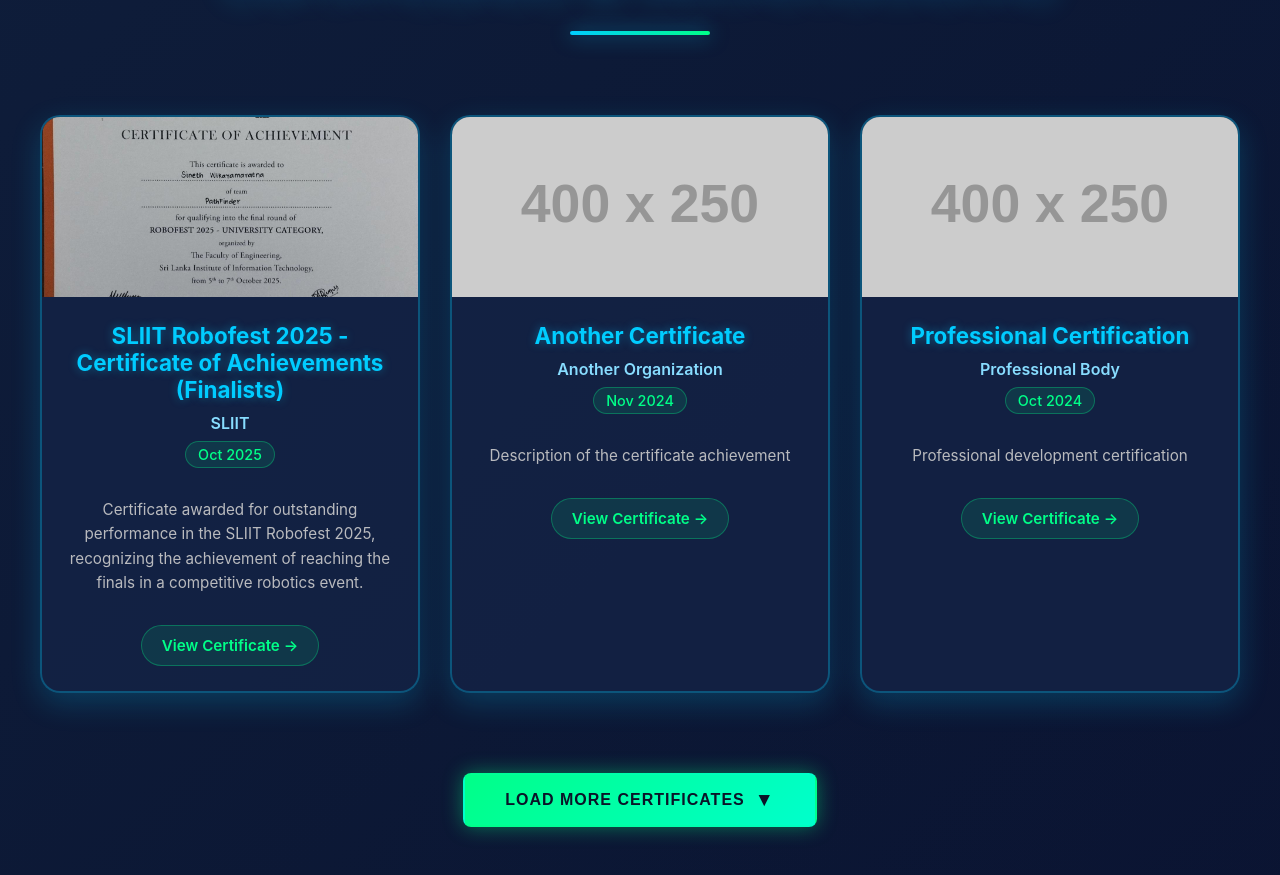
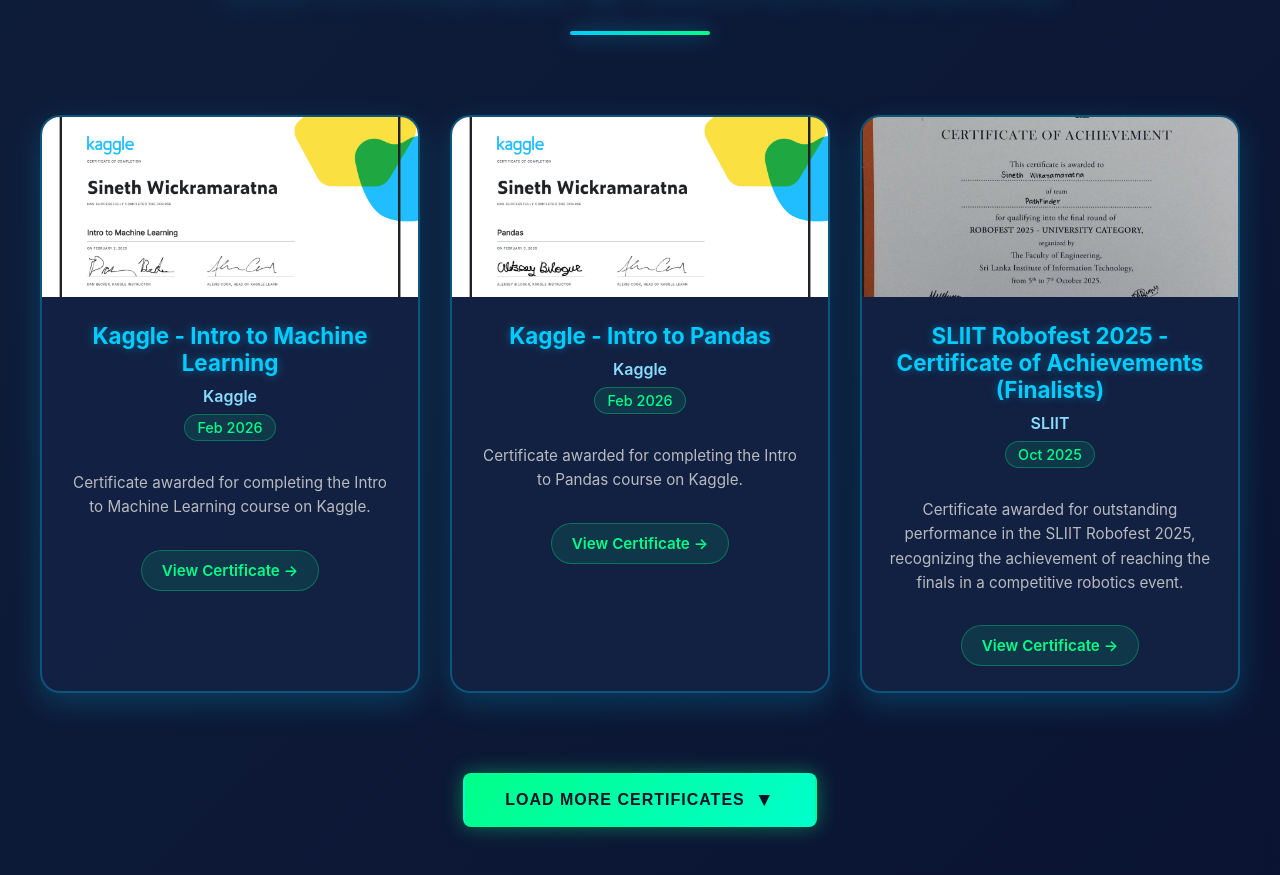
Before and after one commit to Sinethwickramaratna/Portfolio-Website-React, a React (Vite) app in the folder SinethWickramaratna/: page / in a window 1280 px wide. Shown: the part 2242-3117 px from the top of the page. Built offline with nearby package versions, Linux system fonts and the light colour scheme.

Commit message:
Add Kaggle certificates to CertificatesSection with updated details and images

```diff
--- a/SinethWickramaratna/src/Components/CertificatesSection.jsx
+++ b/SinethWickramaratna/src/Components/CertificatesSection.jsx
@@ -2,6 +2,8 @@
 import { useInView } from '../hooks/useInView';
 import { useState, useMemo, useEffect } from 'react';
 import robofest2025 from '../assets/Certificates/RoboFest.jpg';
+import kaggleML from '../assets/Certificates/Sineth Wickramaratna - Intro to Machine Learning.png';
+import kagglePandas from '../assets/Certificates/Sineth Wickramaratna - Pandas.png';
 
 function CertificatesSection() {
   const [certificatesRef, isCertificatesInView] = useInView();
@@ -36,23 +38,23 @@
     },
     {
       id: 2,
-      title: 'Another Certificate',
-      issuer: 'Another Organization',
-      date: { year: 2024, month: 'Nov' },
-      description: 'Description of the certificate achievement',
-      link: 'https://example.com/certificate',
-      icon: '🏆',
-      image: 'https://via.placeholder.com/400x250/1a4d6d/00ccff?text=Certificate+2'
+      title: 'Kaggle - Intro to Machine Learning',
+      issuer: 'Kaggle',
+      date: { year: 2026, month: 'Feb' },
+      description: 'Certificate awarded for completing the Intro to Machine Learning course on Kaggle.',
+      link: 'https://media.licdn.com/dms/image/v2/D4D2DAQH-ExEVsFamNw/profile-treasury-image-shrink_800_800/B4DZwhCfbeHMAY-/0/1770080830814?e=1771851600&v=beta&t=b_3j853g8MTX7eMNOsHJCqB0XoalVKO7OVdR0t7XmoI',
+      icon: '📊',
+      image: kaggleML
     },
     {
       id: 3,
-      title: 'Professional Certification',
-      issuer: 'Professional Body',
-      date: { year: 2024, month: 'Oct' },
-      description: 'Professional development certification',
-      link: 'https://example.com/certificate',
-      icon: '🎓',
-      image: 'https://via.placeholder.com/400x250/1a4d6d/00ccff?text=Certificate+3'
+      title: 'Kaggle - Intro to Pandas',
+      issuer: 'Kaggle',
+      date: { year: 2026, month: 'Feb' },
+      description: 'Certificate awarded for completing the Intro to Pandas course on Kaggle.',
+      link: 'https://media.licdn.com/dms/image/v2/D4D2DAQGt1kLywqzwlg/profile-treasury-image-shrink_800_800/B4DZwhDeuTHYAY-/0/1770081089876?e=1771851600&v=beta&t=S_e38_MfEpJxwcZ5rVY5B_Etuvjoivtl5Ca0onzAWt4',
+      icon: '📊',
+      image: kagglePandas
     },
     {
       id: 4,
```
